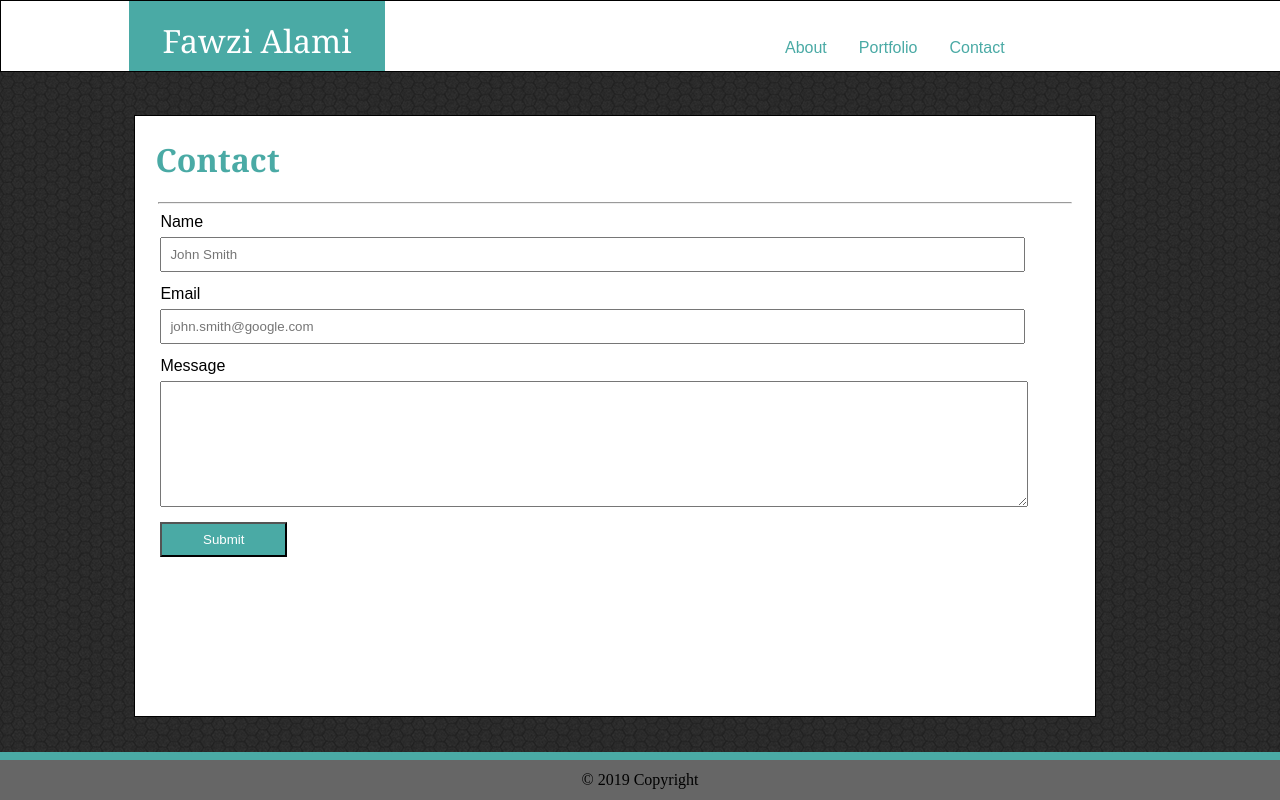
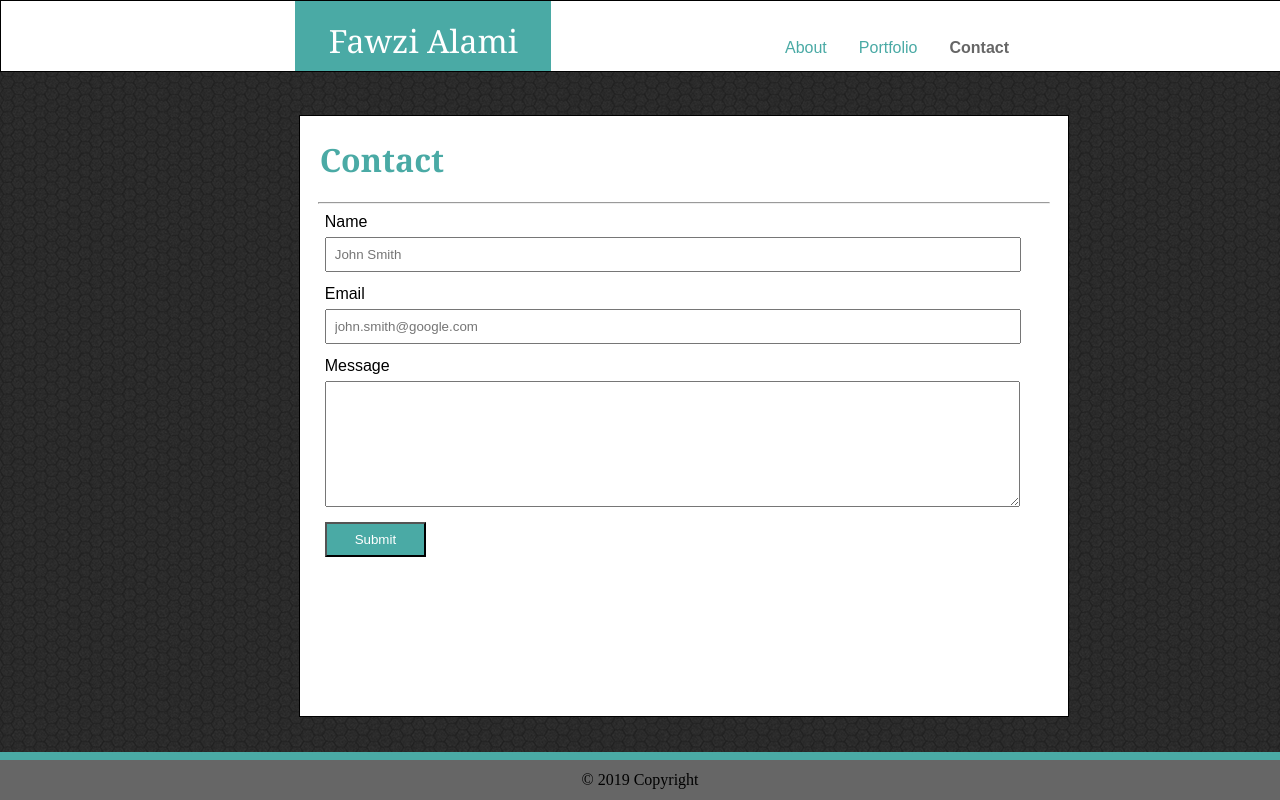
Before and after one commit to az9000/Responsive-Portfolio, a plain HTML site: page contact.html in a window 1280 px wide. Shown: the top 800 px of the page. Drawn offline with Linux system fonts and the light colour scheme.

Commit message:
final commit

```diff
--- a/assets/css/contact.css
+++ b/assets/css/contact.css
@@ -178,8 +178,14 @@ footer {
     line-height: 40px;
 }
 
+.active {
+    color: #666666;
+    font-weight: bold;
+}
+
 /* On screens that are 640px or less */
 @media all and (max-width: 640px)  {
+
 
     #name-box {
         top: 0;
@@ -198,7 +204,7 @@ footer {
     }
 
     .container {
-        margin-top: 40%;
+        margin-top: 35%;
         width: 100%;
         left: 0;
     }
@@ -228,7 +234,7 @@ footer {
     }
 
     .container {
-        margin-top: 20%;
+        margin-top: 25%;
         width: 100%;
         left: 0;
     }
@@ -242,7 +248,6 @@ footer {
 
 /* On screens that are 980px or less */
 @media all and (max-width: 980px) and (min-width: 769px)  {
-
 
     #name-box {
         width: 35vw;
@@ -266,7 +271,7 @@ footer {
     .content {
         margin-top: 12%;
         max-width: 960px;
-        width: 79vw;
+        width: 95vw;
         margin-left: 10px;
         height: 600px;
     }
@@ -277,7 +282,7 @@ footer {
 
     #name-box {
         width: 20vw;
-        left: 10%;
+        left: 23%;
     }
     #nav-menu {
         width: 100%;
@@ -291,13 +296,13 @@ footer {
 
     .container {
         max-width: 960px;
-        margin-left: 10%;
+        margin-left: 23%;margin-top: 0;
     }
 
     .content {
         margin-top: 12%;
         max-width: 960px;
-        width: 79vw;
+        width: 60vw;
         margin-left: 0;
         height: 600px;
     }
--- a/assets/css/portfolio.css
+++ b/assets/css/portfolio.css
@@ -201,14 +201,22 @@ footer {
     line-height: 40px;
 }
 
+.active {
+    color: #666666;
+    font-weight: bold;
+}
+
 /* On screens that are 640px or less */
 @media all and (max-width: 640px)  {
 
+
     #name-box {
+        top: 0;
         width: 100%;
         left: 0;
     }
     #nav-menu {
+        top: 70px;
         width: 100%;
         left: 0;
         bottom: -70px;
@@ -219,7 +227,7 @@ footer {
     }
 
     .container {
-        margin-top: 40%;
+        margin-top: 35%;
         width: 100%;
         left: 0;
     }
@@ -228,19 +236,7 @@ footer {
         width: 100%;
         margin-left: 0;
     }
-
-
-
-    #img1, #img2, #img3, #img4, #img5, #img6 {
-        width: 31%;
-        margin-left: 1.5%;
-    }
-
-    .center-text {
-        width: 100%;
-    }
 }
-
 
 
 /* On screens that are 768px or less */
@@ -261,7 +257,7 @@ footer {
     }
 
     .container {
-        margin-top: 20%;
+        margin-top: 25%;
         width: 100%;
         left: 0;
     }
@@ -271,19 +267,11 @@ footer {
         margin-left: 0;
         height: 600px;
     }
-
-    #img1, #img2, #img3, #img4, #img5, #img6 {
-        width: 31%;
-        margin-left: 1.5%;
-    }
-
-    .center-text {
-        width: 100%;
-    }
 }
 
 /* On screens that are 980px or less */
 @media all and (max-width: 980px) and (min-width: 769px)  {
+
 
     #name-box {
         width: 35vw;
@@ -307,27 +295,19 @@ footer {
     .content {
         margin-top: 12%;
         max-width: 960px;
-        width: 79vw;
+        width: 95vw;
         margin-left: 10px;
         height: 600px;
-    }
-
-    #img1, #img2, #img3, #img4, #img5, #img6 {
-        width: 27%;
-        margin-left: 1.5%;
-    }
-
-    .center-text {
-        width: 100%;
     }
 }
 
 /* On screens that are larger 980px */
 @media all and (min-width: 981px) {
 
+
     #name-box {
         width: 20vw;
-        left: 10%;
+        left: 23%;
     }
     #nav-menu {
         width: 100%;
@@ -341,13 +321,13 @@ footer {
 
     .container {
         max-width: 960px;
-        margin-left: 10%;
+        margin-left: 23%;margin-top: 0;
     }
 
     .content {
         margin-top: 12%;
         max-width: 960px;
-        width: 79vw;
+        width: 60vw;
         margin-left: 0;
         height: 600px;
     }
--- a/assets/css/style.css
+++ b/assets/css/style.css
@@ -151,6 +151,11 @@ footer {
     line-height: 40px;
 }
 
+.active {
+    color: #666666;
+    font-weight: bold;
+}
+
 /* On screens that are 640px or less */
 @media all and (max-width: 640px)  {
 
@@ -171,7 +176,7 @@ footer {
     }
 
     .container {
-        margin-top: 40%;
+        margin-top: 35%;
         width: 100%;
         left: 0;
     }
@@ -201,7 +206,7 @@ footer {
     }
 
     .container {
-        margin-top: 20%;
+        margin-top: 25%;
         width: 100%;
         left: 0;
     }
@@ -238,7 +243,7 @@ footer {
     .content {
         margin-top: 12%;
         max-width: 960px;
-        width: 79vw;
+        width: 95vw;
         margin-left: 10px;
         height: 600px;
     }
@@ -247,9 +252,10 @@ footer {
 /* On screens that are larger 980px */
 @media all and (min-width: 981px) {
 
+
     #name-box {
         width: 20vw;
-        left: 10%;
+        left: 23%;
     }
     #nav-menu {
         width: 100%;
@@ -263,13 +269,13 @@ footer {
 
     .container {
         max-width: 960px;
-        margin-left: 10%;
+        margin-left: 23%;margin-top: 0;
     }
 
     .content {
         margin-top: 12%;
         max-width: 960px;
-        width: 79vw;
+        width: 60vw;
         margin-left: 0;
         height: 600px;
     }
--- a/contact.html
+++ b/contact.html
@@ -5,22 +5,11 @@
     <meta name="viewport" content="width=device-width, initial-scale=1.0">
     <meta http-equiv="X-UA-Compatible" content="ie=edge">
 
-    <link rel="apple-touch-icon" sizes="60x60" href="assets/images/favicons/apple-icon-60x60.png">
-    <link rel="apple-touch-icon" sizes="72x72" href="assets/images/favicons/apple-icon-72x72.png">
-    <link rel="apple-touch-icon" sizes="76x76" href="assets/images/favicons/apple-icon-76x76.png">
-    <link rel="apple-touch-icon" sizes="114x114" href="assets/images/favicons/apple-icon-114x114.png">
-    <link rel="apple-touch-icon" sizes="120x120" href="assets/images/favicons/apple-icon-120x120.png">
-    <link rel="apple-touch-icon" sizes="144x144" href="assets/images/favicons/apple-icon-144x144.png">
-    <link rel="apple-touch-icon" sizes="152x152" href="assets/images/favicons/apple-icon-152x152.png">
-    <link rel="apple-touch-icon" sizes="180x180" href="assets/images/favicons/apple-icon-180x180.png">
-    <link rel="icon" type="image/png" sizes="192x192"  href="assets/images/favicons/android-icon-192x192.png">
-    <link rel="icon" type="image/png" sizes="32x32" href="assets/images/favicons/favicon-32x32.png">
-    <link rel="icon" type="image/png" sizes="96x96" href="assets/images/favicons/favicon-96x96.png">
-    <link rel="icon" type="image/png" sizes="16x16" href="assets/images/favicons/favicon-16x16.png">
-    <link rel="manifest" href="assets/images/favicons/manifest.json">
-    <meta name="msapplication-TileColor" content="#ffffff">
-    <meta name="msapplication-TileImage" content="assets/images/favicons/ms-icon-144x144.png">
-    <meta name="theme-color" content="#ffffff">
+    <link rel="apple-touch-icon" sizes="180x180" href="/apple-touch-icon.png">
+    <link rel="icon" type="image/png" sizes="32x32" href="/favicon-32x32.png">
+    <link rel="icon" type="image/png" sizes="16x16" href="/favicon-16x16.png">
+    <link rel="manifest" href="/site.webmanifest">
+
 
     <link rel="stylesheet" type="text/css" href="assets/css/contact.css">
     <title>Responsive Portfolio</title>
```
Also changed, not shown: index.html (+5 -17 lines), portfolio.html (+6 -17 lines), android-chrome-192x192.png (added), android-chrome-512x512.png (added), apple-touch-icon.png (added), favicon-16x16.png (added), favicon-32x32.png (added), favicon.ico (added), site.webmanifest (added).
